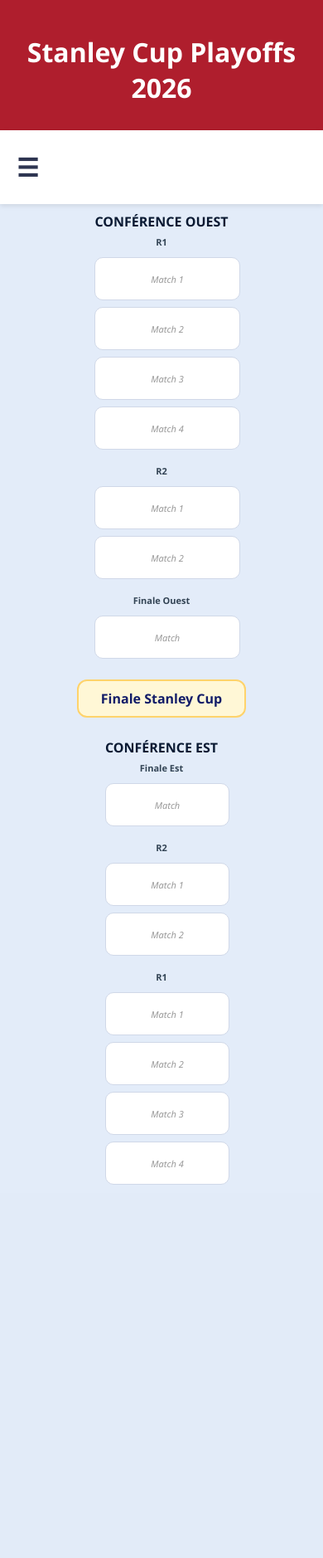
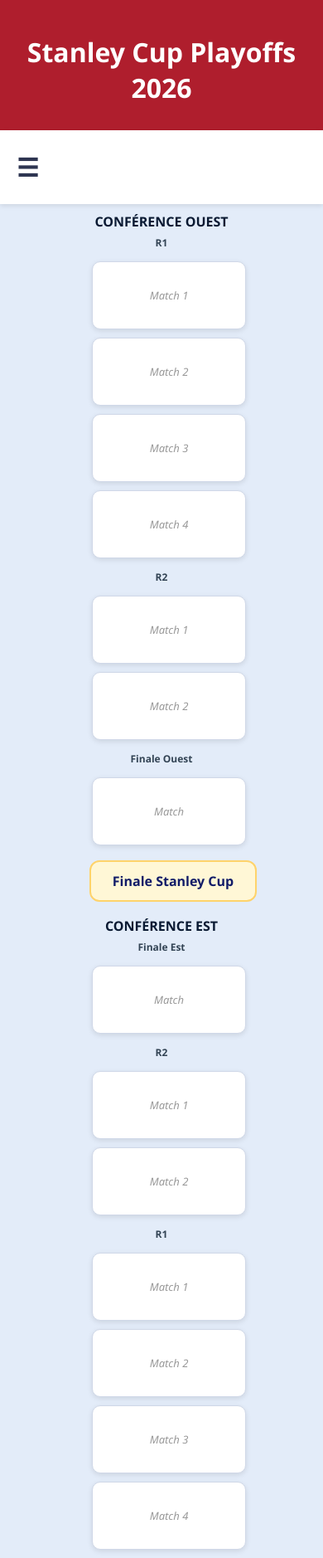
Before and after one commit to Thanthan77/Dashboard_Canadiens, a PHP site: page /html/playoff.html in a window 390 px wide. Shown: the whole page at 83% size. Before the commit the page ends 1428 px from the top, so only its background shows below. Run offline with PHP 8.4, Linux system fonts and the light colour scheme.

Commit message:
test design playoff mobile

```diff
--- a/css/playoff.css
+++ b/css/playoff.css
@@ -106,15 +106,14 @@
 
 /*Reponsive*/
 
-@media (max-width: 900px) {
+@media (max-width: 700px) {
   /* Bracket vertical */
   .bracket-grid {
     display: flex;
     flex-direction: column;
     align-items: center;
-    gap: 25px;
-    padding: 10px;
-    max-width: 100%;
+    gap: 18px;
+    padding: 10px 0;
   }
 
   /* Ouest / Est deviennent des colonnes verticales */
@@ -123,41 +122,60 @@
     display: flex;
     flex-direction: column;
     align-items: center;
-    gap: 18px;
+    gap: 14px;
+    width: 100%;
   }
 
   /* Chaque round devient une colonne verticale */
   .round-col {
     width: 100%;
-    max-width: 200px;
+    max-width: 200px; /* largeur identique à ton image */
     display: flex;
     flex-direction: column;
-    gap: 8px;
+    gap: 10px;
+    align-items: center;
   }
 
-  /* Match box compacte */
+  /* CASE = MATCH (2 équipes dans la même case) */
   .match-box {
     width: 100%;
-    height: 38px;
-    padding: 6px;
-    font-size: 11px;
-  }
+    max-width: 200px; /* largeur compacte comme ton image */
+    min-width: 150px; /* évite que ça devienne trop petit */
+    padding: 10px 8px;
 
-  /* Finale compacte */
-  .stanley-final {
-    width: 180px;
-    padding: 10px;
-    font-size: 16px;
+    background: #ffffff;
+    border-radius: 10px;
+    border: 1px solid #d0d8e8;
+
+    display: flex;
+    flex-direction: column;
+    justify-content: center;
+    align-items: center;
+
+    font-size: 13px;
+    text-align: center;
+    box-shadow: 0 2px 6px rgba(0, 0, 0, 0.1);
   }
 
   /* Titres */
   .conf-title {
     font-size: 16px;
     margin-bottom: 6px;
+    text-align: center;
   }
 
   .round-title {
-    font-size: 11px;
-    margin-bottom: 3px;
+    font-size: 12px;
+    margin-bottom: 4px;
+    text-align: center;
+  }
+
+  /* Finale Stanley Cup */
+  .stanley-final {
+    width: 100%;
+    max-width: 220px;
+    padding: 12px;
+    font-size: 16px;
+    text-align: center;
   }
 }
```
